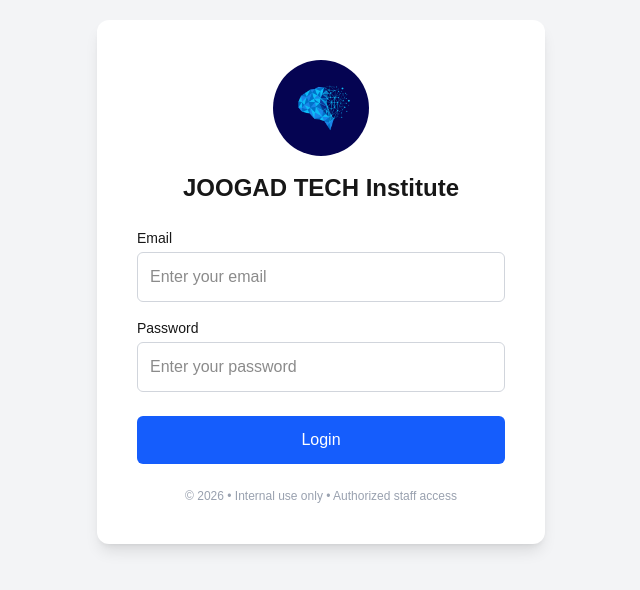
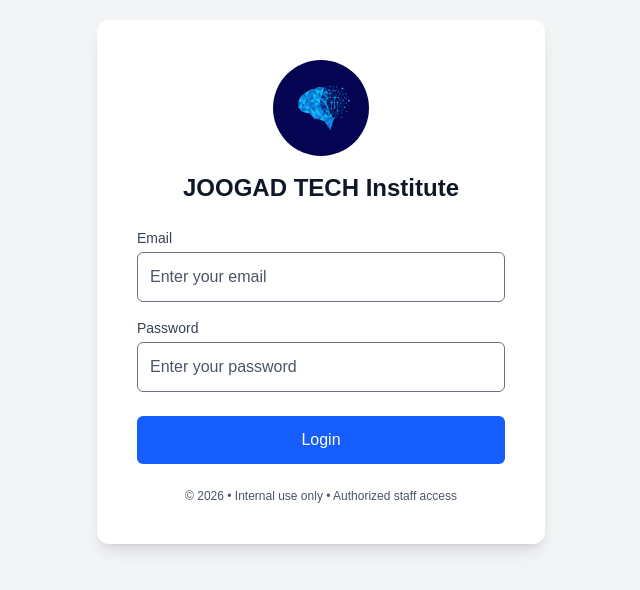
Before and after one commit to Joogad14/Staff-Workspace, a Next.js app: page /login in a window 1280 px wide. Shown: the part 118-708 px from the top of the page, without its empty margins (319-959 px from the left). Built offline with nearby package versions, Linux system fonts and the light colour scheme.

Commit message:
fix:  tailwind CSS color fading issues on user dashboard, welcome page, login page

```diff
--- a/src/app/login/page.js
+++ b/src/app/login/page.js
@@ -115,7 +115,7 @@ function LoginContent() {
             alt="JOOGAD TECH Institute Logo"
             className="mx-auto mb-4 w-24 h-24 rounded-full"
           />
-          <h2 className="text-2xl font-semibold mb-1">JOOGAD TECH Institute</h2>
+          <h2 className="text-2xl font-semibold mb-1 text-gray-900">JOOGAD TECH Institute</h2>
           {deptName && (
             <p className="text-gray-500 text-sm whitespace-pre-line">
               {`Welcome,\n${deptName}\nLogin`}
@@ -125,23 +125,23 @@ function LoginContent() {
 
         {/* Login Form */}
         <div className="mb-4">
-          <label className="block mb-1 text-sm font-medium">Email</label>
+          <label className="block mb-1 text-sm font-medium text-gray-700">Email</label>
           <input
             type="email"
             value={email}
             onChange={(e) => setEmail(e.target.value)}
-            className="w-full border border-gray-300 p-3 rounded-md outline-none focus:ring-2 focus:ring-blue-500"
+            className="w-full border border-gray-500 p-3 placeholder-gray-600 rounded-md outline-none focus:ring-2 focus:ring-blue-500"
             placeholder="Enter your email"
           />
         </div>
 
         <div className="mb-6">
-          <label className="block mb-1 text-sm font-medium">Password</label>
+          <label className="block mb-1 text-sm font-medium text-gray-700">Password</label>
           <input
             type="password"
             value={password}
             onChange={(e) => setPassword(e.target.value)}
-            className="w-full border border-gray-300 p-3 rounded-md outline-none focus:ring-2 focus:ring-blue-500"
+            className="w-full border border-gray-500 placeholder-gray-600 p-3 rounded-md outline-none focus:ring-2 focus:ring-blue-500"
             placeholder="Enter your password"
           />
         </div>
@@ -149,14 +149,14 @@ function LoginContent() {
         <button
           onClick={handleLogin}
           disabled={loading}
-          className={`w-full py-3 rounded-md text-white transition cursor-pointer ${
+          className={`w-full py-3  rounded-md text-white transition cursor-pointer ${
             loading ? "bg-gray-400" : "bg-blue-600 hover:bg-blue-700"
           }`}
         >
           {loading ? "Logging in..." : "Login"}
         </button>
 
-        <p className="text-center text-xs text-gray-400 mt-6">
+        <p className="text-center text-xs text-gray-600 mt-6">
           &copy; {new Date().getFullYear()} • Internal use only • Authorized staff access
         </p>
 
--- a/src/app/page.js
+++ b/src/app/page.js
@@ -73,18 +73,20 @@ export default function Home() {
               alt="JOOGAD TECH Logo"
               className="mx-auto mb-4 w-20 h-20 rounded-full"
             />
-            <h2 className="text-2xl font-semibold mb-1">JOOGAD TECH Institute</h2>
-            <p className="text-gray-500 text-sm">Select your department to continue</p>
+            <h2 className="text-2xl font-semibold mb-1 text-gray-900">JOOGAD TECH Institute</h2>
+            <p className="text-sm text-gray-700">Select your department to continue</p>
           </div>
 
           {/* Dropdown */}
           <div className="mb-4 relative" ref={dropdownRef}>
-            <label className="block mb-2 text-sm font-medium">Department</label>
+            <label className="block mb-2 text-sm font-medium text-gray-700">Department</label>
             <div
               onClick={() => setOpen(!open)}
               className="w-full bg-white border border-gray-300 rounded-md p-3 flex justify-between items-center cursor-pointer hover:border-blue-500 transition"
             >
-              <span>{selected || "Choose Department"}</span>
+              <span className={`${selected ? "text-gray-900" : "text-gray-400"}`}>
+                  {selected || "Choose Department"}
+                </span>
               <FaChevronDown className={`transition-transform ${open ? "rotate-180" : ""}`} />
             </div>
 
@@ -113,15 +115,15 @@ export default function Home() {
 
           {/* Divider */}
           <div className="flex items-center my-4">
-            <div className="flex-1 border-t"></div>
-            <span className="px-3 text-gray-400 text-sm">OR</span>
-            <div className="flex-1 border-t"></div>
+            <div className="flex-1 border-t border-gray-700"></div>
+            <span className="px-3 text-gray-700 text-sm">OR</span>
+            <div className="flex-1 border-t border-gray-700"></div>
           </div>
 
           {/* Assessor button */}
           <button
             onClick={() => router.push("/login?role=assessor")}
-            className="w-full border border-gray-300 py-3 rounded-md hover:bg-gray-50 transition cursor-pointer"
+            className="w-full border text-gray-600 border-gray-500 py-3 rounded-md hover:bg-gray-50 transition cursor-pointer"
           >
             Assessor Access
           </button>
--- a/src/app/staff-dashboard/page.js
+++ b/src/app/staff-dashboard/page.js
@@ -346,21 +346,21 @@ export default function StaffDashboard() {
         {/* TASK SUBMISSION */}
         {activeTab === "tasks" && (
           <div className="bg-white p-6 rounded-xl shadow-sm space-y-4 border border-gray-200 hover:shadow-md transition cursor-pointer">
-            <h2 className="font-bold text-lg mb-2">Submit Task</h2>
+            <h2 className="font-bold text-lg mb-2 text-gray-900">Submit Task</h2>
 
             <input
               type="text"
               placeholder="Title"
               value={title}
               onChange={e => setTitle(e.target.value)}
-              className="w-full p-3 border border-gray-300 rounded-xl focus:ring-2 focus:ring-blue-400 outline-none"
+              className="w-full p-3 border border-gray-500 placeholder-gray-500 rounded-xl focus:ring-2 focus:ring-blue-400 outline-none"
             />
 
             <textarea
               placeholder="Description"
               value={description}
               onChange={e => setDescription(e.target.value)}
-              className="w-full p-3 border border-gray-300 rounded-xl focus:ring-2 focus:ring-blue-400 outline-none"
+              className="w-full p-3 border border-gray-500 placeholder-gray-500 rounded-xl focus:ring-2 focus:ring-blue-400 outline-none"
             />
 
             <input
@@ -368,10 +368,10 @@ export default function StaffDashboard() {
               placeholder="Link (optional)"
               value={link}
               onChange={e => setLink(e.target.value)}
-              className="w-full p-3 border border-gray-300 rounded-xl focus:ring-2 focus:ring-blue-400 outline-none"
+              className="w-full p-3 border border-gray-500 placeholder-gray-500 rounded-xl focus:ring-2 focus:ring-blue-400 outline-none"
             />
 
-            <label className="block w-full p-3 border border-gray-300 rounded-xl cursor-pointer text-gray-700 hover:bg-gray-50 transition">
+            <label className="block w-full p-3 border border-gray-500 rounded-xl cursor-pointer text-gray-700 hover:bg-gray-50 transition">
               {fileName || "Upload File (Max 3MB)"}
               <input
                 type="file"
@@ -414,7 +414,7 @@ export default function StaffDashboard() {
         {/* MY SUBMISSIONS */}
         {activeTab === "submissions" && (
           <div>
-            <h2 className="font-bold text-xl mb-4">My Submissions ({submissions.length})</h2>
+            <h2 className="font-bold text-xl mb-4 text-gray-900">My Submissions ({submissions.length})</h2>
             {submissions.map(sub => (
               <div key={sub._id} className="bg-white p-4 rounded-xl border border-gray-200 shadow-sm flex justify-between mb-3 hover:shadow-md transition">
                 <div>
@@ -440,7 +440,7 @@ export default function StaffDashboard() {
        {/* VERIFICATION */}
 {activeTab === "verification" && (
   <div className="bg-white p-6 rounded-xl shadow-sm space-y-4 border border-gray-200 hover:shadow-md transition">
-    <h2 className="font-bold text-lg">Account Verification</h2>
+    <h2 className="font-bold text-lg text-gray-900">Account Verification</h2>
     <p className="text-sm">{verificationStatus}</p>
 
     <label className="block w-full p-3 border border-gray-300 rounded-xl cursor-pointer text-gray-700 hover:bg-gray-50 transition">
```
